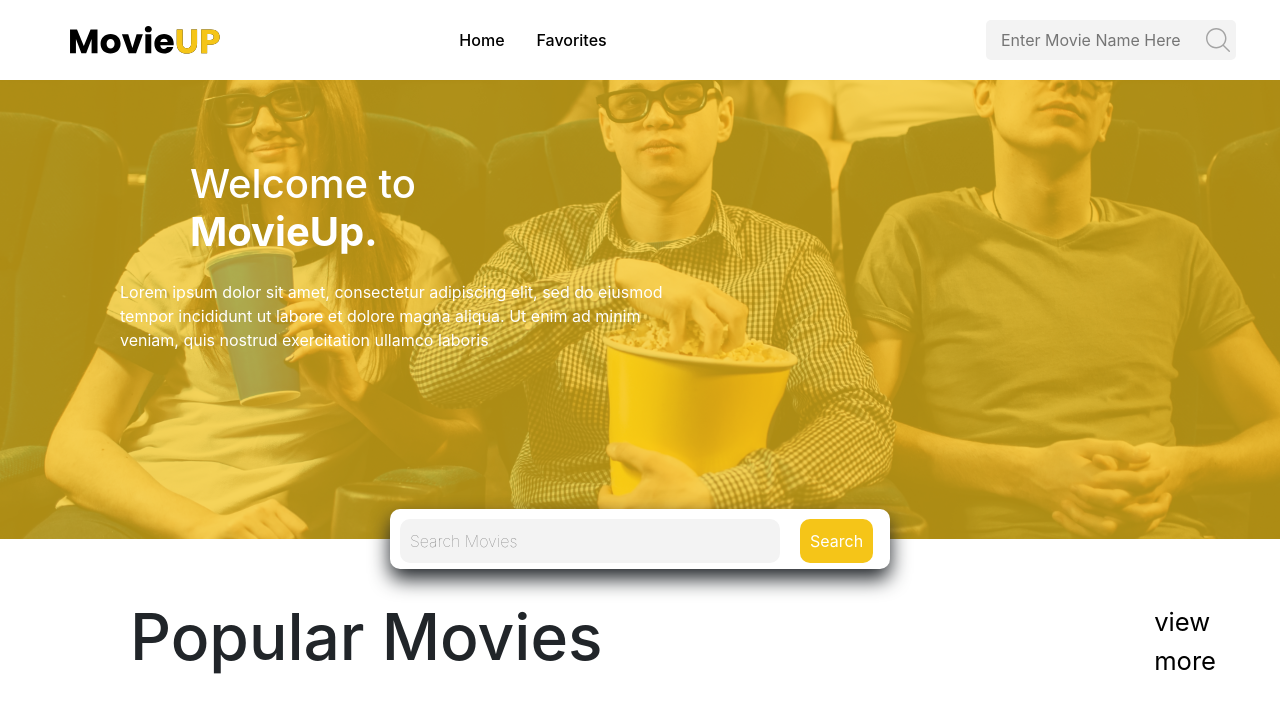
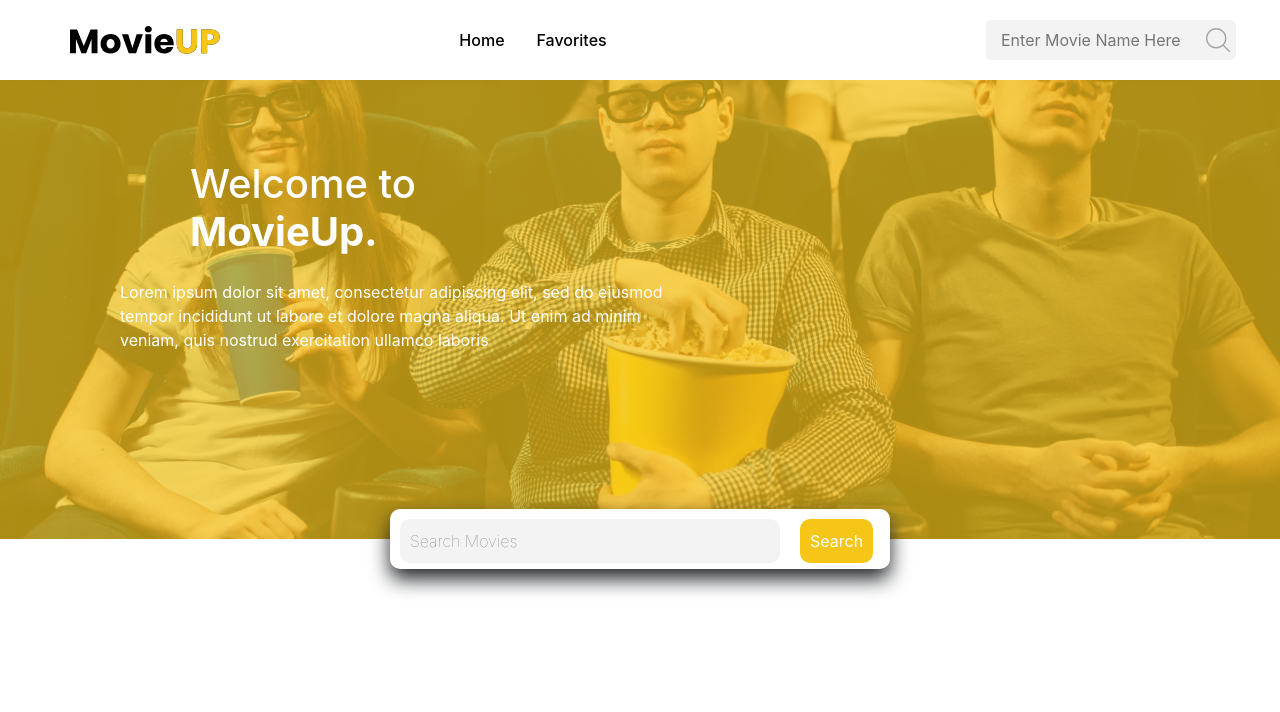
Before and after one commit to cagirtas/movie-search-app, a Next.js app: page / in a window 1280 px wide. Shown: the top 712 px of the page. Built offline with nearby package versions, Linux system fonts and the light colour scheme; no server answers.

Commit message:
favorites working

```diff
--- a/pages/index.js
+++ b/pages/index.js
@@ -17,10 +17,10 @@
                 <img src='/people-with-popcorn-watching-movie-in-cinema.jpg' />
             </div>
             <SearchBox />
-            <div className='showcase-header'>
+{/*             <div className='showcase-header'>
                 <h1>Popular Movies</h1>
                 <a href=''>view more</a>
-            </div>
+            </div> */}
             {/*             <MovieDetails /> */}
         </>
     )
```
Also changed, not shown: 1 other file (tests, documents, lock files or other folders).
